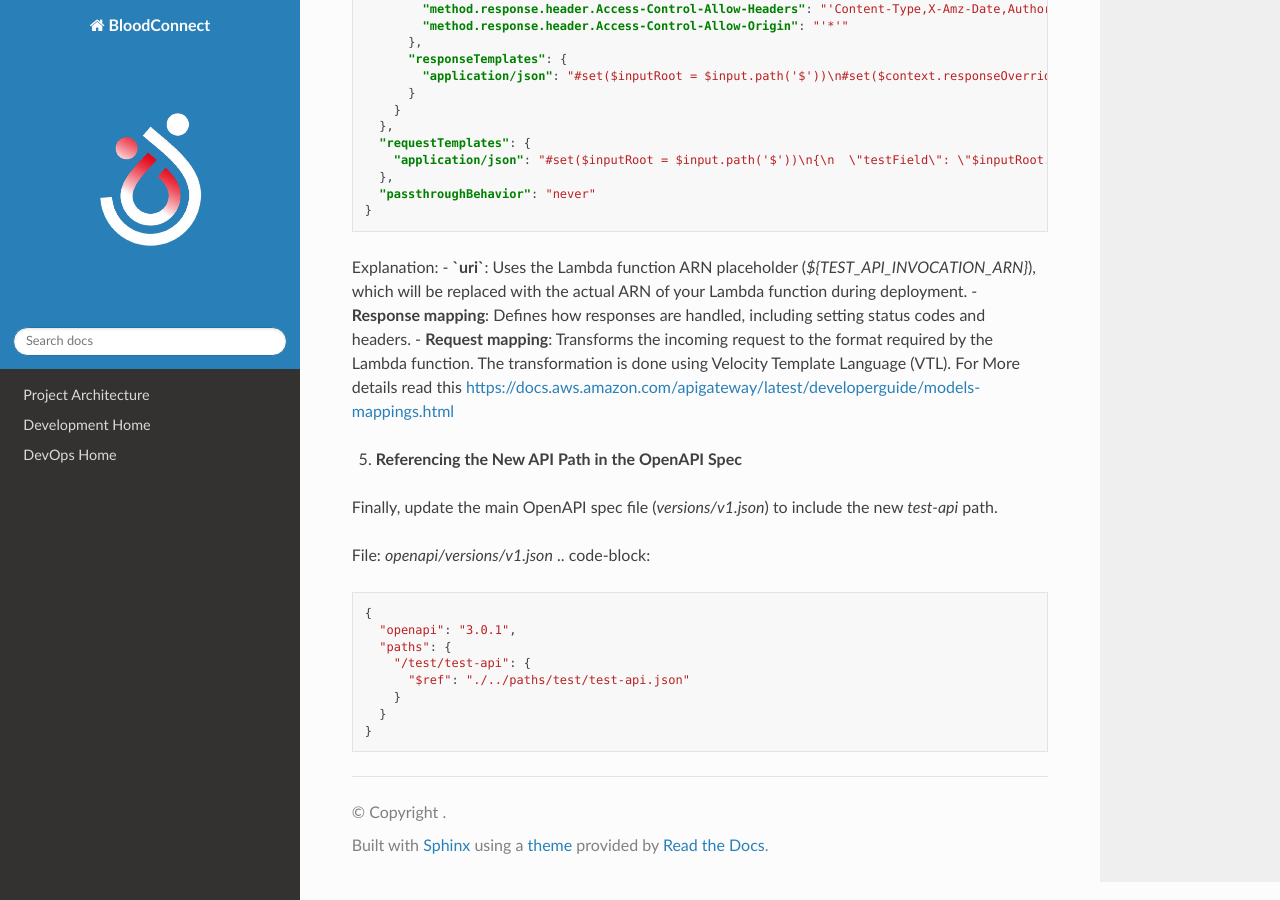
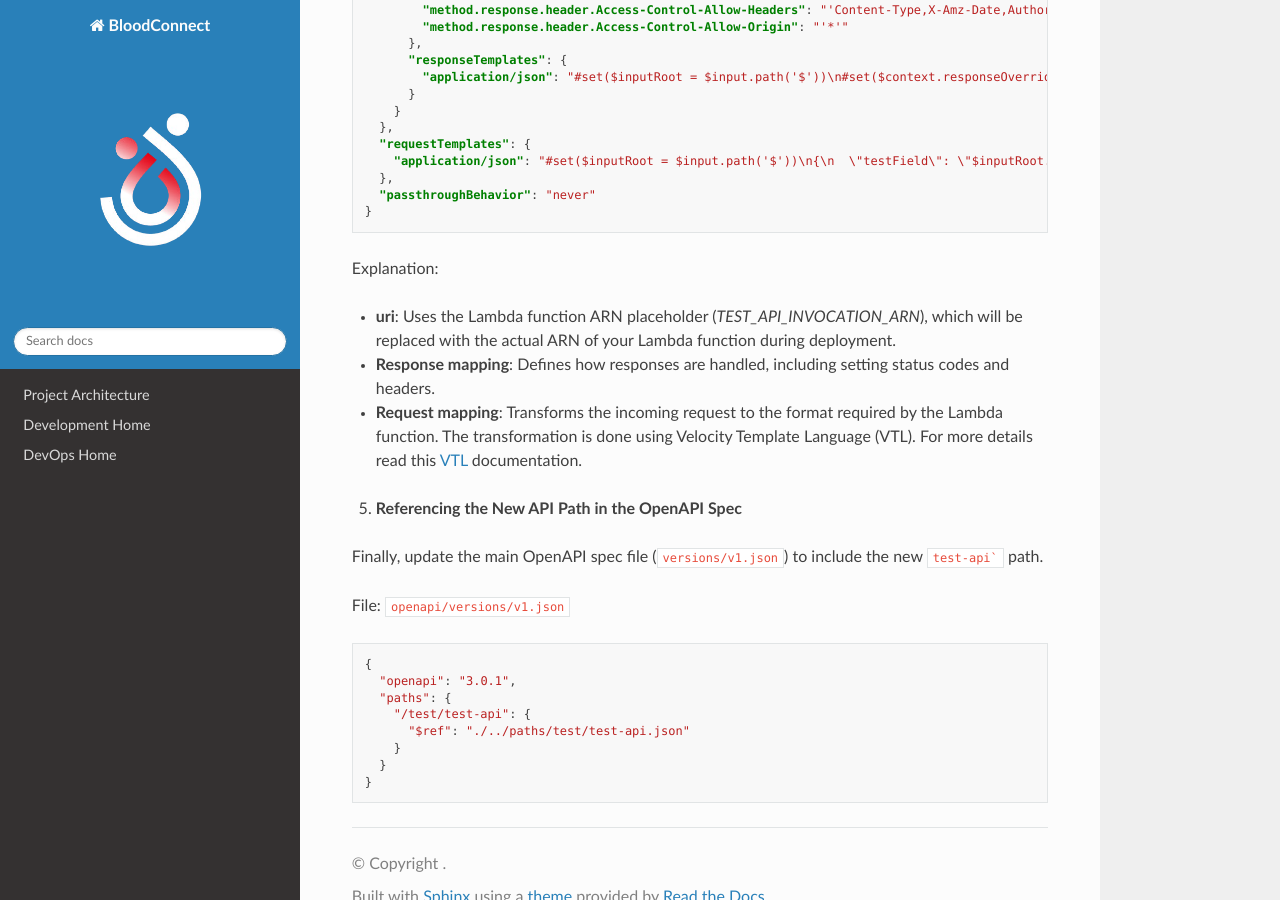
Before and after one commit to CraftsmenLtd/BloodConnect, a Sphinx documentation site: the page built from docs/devops/LambdaOpenapiIntegration.rst, in a window 1280 px wide and 900 px high, scrolled down 5844 px. Built offline with Sphinx 7.4.7 and the Read the Docs theme 2.0.0, drawn with Linux system fonts in a browser that asks for light colours; some of the changed text lies outside the part shown.

Commit message:
I-#96: Fixed rst format issues

````diff
--- a/docs/devops/LambdaOpenapiIntegration.rst
+++ b/docs/devops/LambdaOpenapiIntegration.rst
@@ -50,7 +50,8 @@ In ``lambdas.tf``, configure the settings for each Lambda function, such as the
     }
 
 Explanation:
-- **lambda_options**: Defines each Lambda function's configuration, including:
+
+- ``lambda_options``: Defines each Lambda function's configuration including:
 
   - ``name``: Lambda function name.
   - ``handler``: Lambda function entry point.
@@ -300,15 +301,17 @@ File: ``openapi/integration/aws/test/post-test-api.json``
     }
 
 Explanation:
-- **`uri`**: Uses the Lambda function ARN placeholder (`${TEST_API_INVOCATION_ARN}`), which will be replaced with the actual ARN of your Lambda function during deployment.
+
+- **uri**: Uses the Lambda function ARN placeholder (`TEST_API_INVOCATION_ARN`), which will be replaced with the actual ARN of your Lambda function during deployment.
 - **Response mapping**: Defines how responses are handled, including setting status codes and headers.
-- **Request mapping**: Transforms the incoming request to the format required by the Lambda function. The transformation is done using Velocity Template Language (VTL). For More details read this https://docs.aws.amazon.com/apigateway/latest/developerguide/models-mappings.html
+- **Request mapping**: Transforms the incoming request to the format required by the Lambda function. The transformation is done using Velocity Template Language (VTL). For more details read this `VTL <https://docs.aws.amazon.com/apigateway/latest/developerguide/models-mappings.html>`_ documentation.
 
 5. **Referencing the New API Path in the OpenAPI Spec**
 
-Finally, update the main OpenAPI spec file (`versions/v1.json`) to include the new `test-api` path.
+Finally, update the main OpenAPI spec file (``versions/v1.json``) to include the new ``test-api``` path.
 
-File: `openapi/versions/v1.json`
+File: ``openapi/versions/v1.json``
+
 .. code-block::
 
     {
````
Also changed, not shown: other parts of docs/devops/LambdaOpenapiIntegration.rst (+1 -1 lines).
